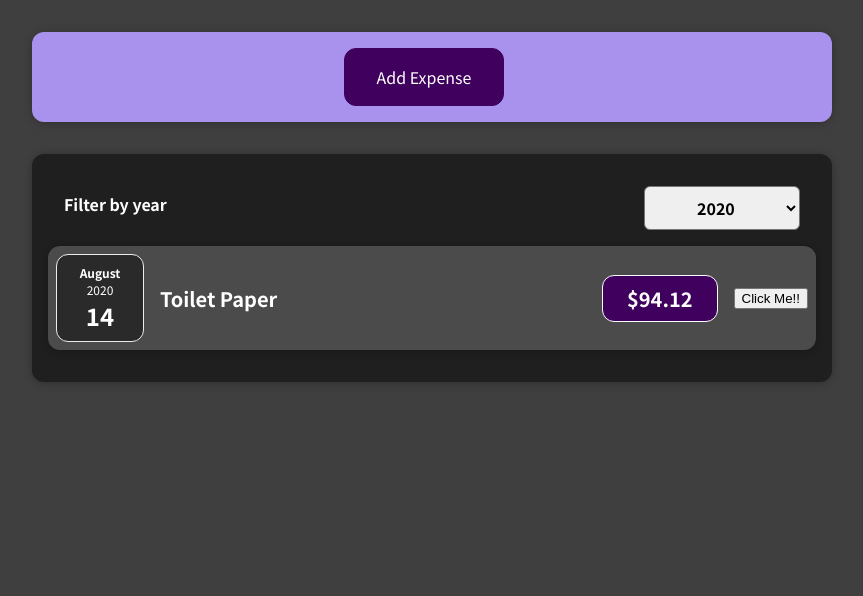
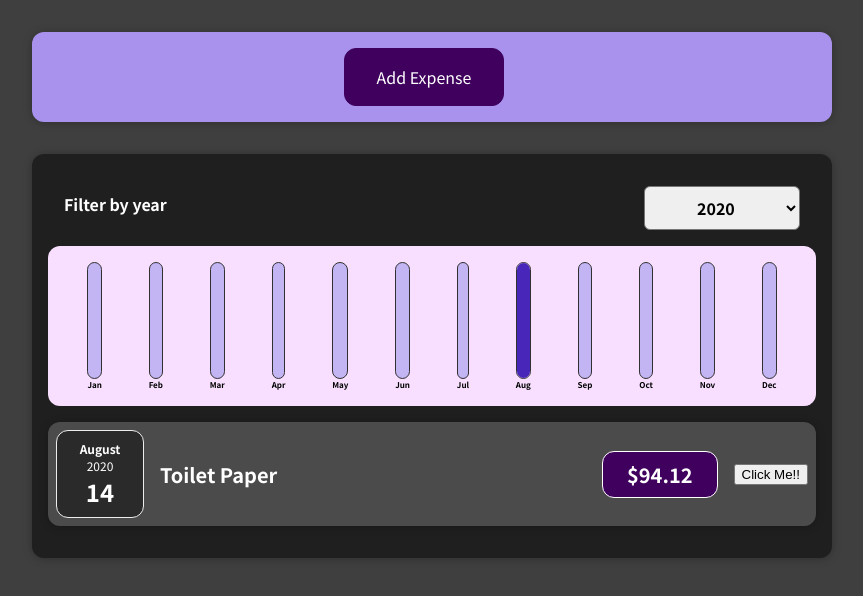
Before and after one commit to Chandanpreet91/Expense_tracker, a React (Create React App) app: page / in a window 1280 px wide. Shown: the top 596 px of the page, without its empty margins (208-1071 px from the left). Built offline with nearby package versions, Linux system fonts and the light colour scheme.

Commit message:
Finished Implementing ChartBar functionality.

```diff
--- /dev/null
+++ b/src/components/Chart/Chart.css
@@ -0,0 +1,9 @@
+.chart {
+  padding: 1rem;
+  border-radius: 12px;
+  background-color: #f8dfff;
+  text-align: center;
+  display: flex;
+  justify-content: space-around;
+  height: 10rem;
+}
--- /dev/null
+++ b/src/components/Chart/Chart.js
@@ -0,0 +1,24 @@
+import React from "react";
+
+import ChartBar from "./ChartBar";
+import "./Chart.css";
+
+const Chart = (props) => {
+  const dataPointValues = props.dataPoints.map((dataPoint) => dataPoint.value);
+  const totalMaximum = Math.max(...dataPointValues);
+
+  return (
+    <div className="chart">
+      {props.dataPoints.map((dataPoint) => (
+        <ChartBar
+          key={dataPoint.label}
+          value={dataPoint.value}
+          maxValue={totalMaximum}
+          label={dataPoint.label}
+        />
+      ))}
+    </div>
+  );
+};
+
+export default Chart;
--- /dev/null
+++ b/src/components/Chart/ChartBar.css
@@ -0,0 +1,30 @@
+.chart-bar {
+  height: 100%;
+  display: flex;
+  flex-direction: column;
+  align-items: center;
+}
+
+.chart-bar__inner {
+  height: 100%;
+  width: 100%;
+  border: 1px solid #313131;
+  border-radius: 12px;
+  background-color: #c3b4f3;
+  overflow: hidden;
+  display: flex;
+  flex-direction: column;
+  justify-content: flex-end;
+}
+
+.chart-bar__fill {
+  background-color: #4826b9;
+  width: 100%;
+  transition: all 0.3s ease-out;
+}
+
+.chart-bar__label {
+  font-weight: bold;
+  font-size: 0.5rem;
+  text-align: center;
+}
--- /dev/null
+++ b/src/components/Chart/ChartBar.js
@@ -0,0 +1,25 @@
+import React from "react";
+
+import "./ChartBar.css";
+
+const ChartBar = (props) => {
+  let barFillHeight = "0%";
+
+  if (props.maxValue > 0) {
+    barFillHeight = Math.round((props.value / props.maxValue) * 100) + "%";
+  }
+
+  return (
+    <div className="chart-bar">
+      <div className="chart-bar__inner">
+        <div
+          className="chart-bar__fill"
+          style={{ height: barFillHeight }}
+        ></div>
+      </div>
+      <div className="chart-bar__label">{props.label}</div>
+    </div>
+  );
+};
+
+export default ChartBar;
--- a/src/components/Expenses/Expenses.js
+++ b/src/components/Expenses/Expenses.js
@@ -4,6 +4,7 @@ import ExpensesList from "./ExpensesList";
 import Card from "../UI/Card";
 import ExpensesFilter from "./ExpensesFilter";
 import "./Expenses.css";
+import ExpensesChart from "./ExpensesChart";
 
 const Expenses = (props) => {
   const [filteredYear, setFilteredYear] = useState("2020");
@@ -21,6 +22,7 @@ const Expenses = (props) => {
           selected={filteredYear}
           onChangeFilter={filterChangeHandler}
         />
+        <ExpensesChart expenses={filteredExpenses} />
         <ExpensesList items={filteredExpenses} />
       </Card>
     </div>
--- /dev/null
+++ b/src/components/Expenses/ExpensesChart.js
@@ -0,0 +1,29 @@
+import React from "react";
+
+import Chart from "../Chart/Chart";
+
+const ExpensesChart = (props) => {
+  const chartDataPoints = [
+    { label: "Jan", value: 0 },
+    { label: "Feb", value: 0 },
+    { label: "Mar", value: 0 },
+    { label: "Apr", value: 0 },
+    { label: "May", value: 0 },
+    { label: "Jun", value: 0 },
+    { label: "Jul", value: 0 },
+    { label: "Aug", value: 0 },
+    { label: "Sep", value: 0 },
+    { label: "Oct", value: 0 },
+    { label: "Nov", value: 0 },
+    { label: "Dec", value: 0 },
+  ];
+
+  for (const expense of props.expenses) {
+    const expenseMonth = expense.date.getMonth(); // starting at 0 => January => 0
+    chartDataPoints[expenseMonth].value += expense.amount;
+  }
+
+  return <Chart dataPoints={chartDataPoints} />;
+};
+
+export default ExpensesChart;
```
